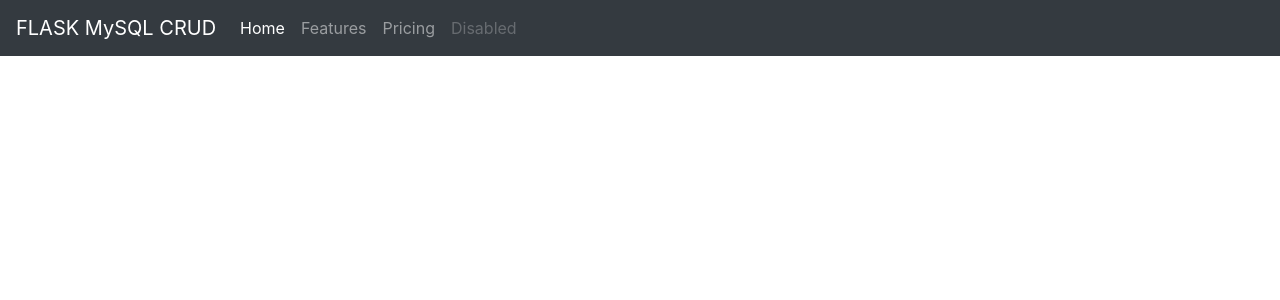
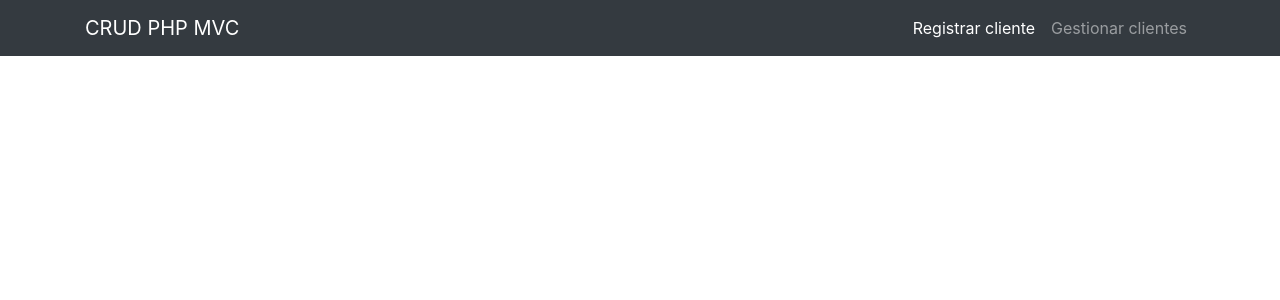
Before and after one commit to juliandrojas/crudFlaskMySQL, a Flask app: page / in a window 1280 px wide. Shown: the top 300 px of the page. Run offline with Flask 2, Linux system fonts and the light colour scheme; some libraries are stand-ins or nearby versions.

Commit message:
Fixed Navigation section

```diff
--- a/Templates/index.html
+++ b/Templates/index.html
@@ -12,28 +12,24 @@
         <title>Flask MySQL CRUD</title>
     </head>
     <body>
-        <!-- Navbar -->
-        <nav class="navbar navbar-expand-lg navbar-dark bg-dark">
-            <a class="navbar-brand" href="#">FLASK MySQL CRUD</a>
-            <button class="navbar-toggler" type="button" data-toggle="collapse" data-target="#navbarNav"
-                aria-controls="navbarNav" aria-expanded="false" aria-label="Toggle navigation">
+        <!-- Navigation -->
+        <nav class="navbar navbar-expand-lg navbar-dark bg-dark sticky-top">
+            <div class="container">
+                <a href="index.php" class="navbar-brand">CRUD PHP MVC</a>
+                <button class="navbar-toggler" type="button" data-toggle="collapse" data-target="#navbarNav" aria-controls="navbarNav" aria-expanded="false" aria-label="Toggle navigation">
                 <span class="navbar-toggler-icon"></span>
                 </button>
+                <!-- Menu de navegación -->
                 <div class="collapse navbar-collapse" id="navbarNav">
-                <ul class="navbar-nav">
+                    <ul class="navbar-nav ml-auto">
                         <li class="nav-item active">
-                        <a class="nav-link" href="#">Home <span class="sr-only">(current)</span></a>
+                            <a class="nav-link" href="view/registrarCliente.php">Registrar cliente</a>
                         </li>
                         <li class="nav-item">
-                        <a class="nav-link" href="#">Features</a>
-                    </li>
-                    <li class="nav-item">
-                        <a class="nav-link" href="#">Pricing</a>
-                    </li>
-                    <li class="nav-item">
-                        <a class="nav-link disabled">Disabled</a>
+                            <a class="nav-link" href="view/gestionClientes.php">Gestionar clientes</a>
                         </li>
                     </ul>
+                </div>
             </div>
         </nav>
         <script src="https://cdnjs.cloudflare.com/ajax/libs/jquery/3.5.1/jquery.slim.min.js"></script>
```
Lines whose indentation alone changed are shown as unchanged.
